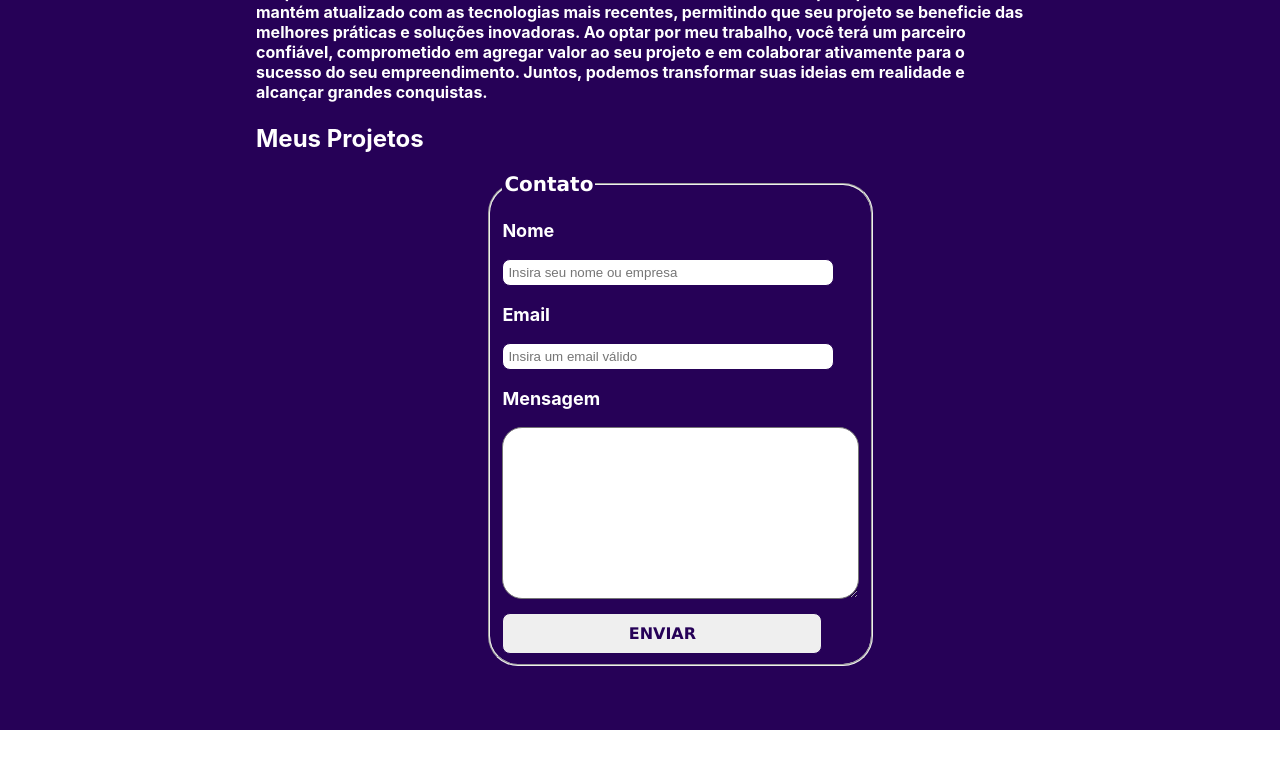
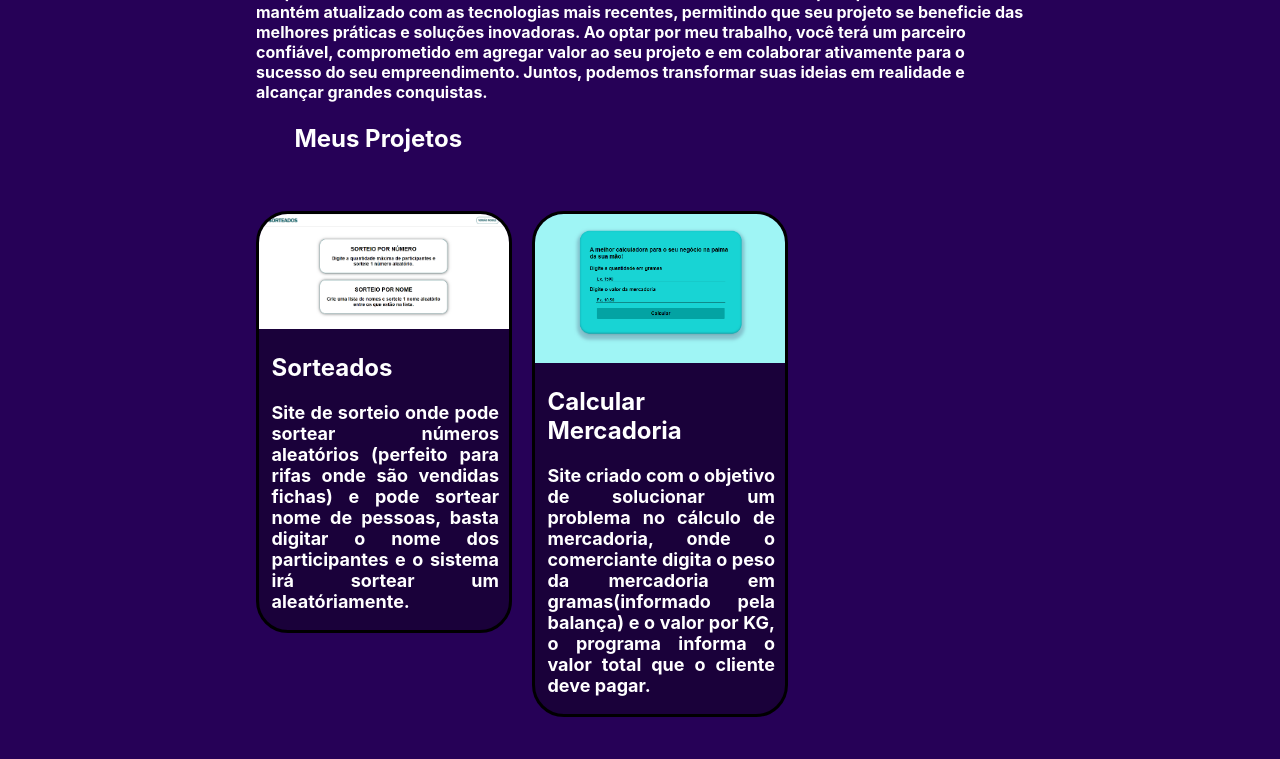
Before and after one commit to jefferson-justino/Portfolio, a React (Create React App) app: page / in a window 1280 px wide. Shown: the part 1200-1959 px from the top of the page. Before the commit the page ends 1930 px from the top, so only its background shows below. Built offline with nearby package versions, Linux system fonts and the light colour scheme.

Commit message:
adição de projetos

```diff
--- a/src/App.js
+++ b/src/App.js
@@ -9,6 +9,7 @@ import linkedin from './images/linkedin.svg'
 import React from 'react';
 import react from './images/ferramentas/icons/react.svg';
 import reactNative from './images/ferramentas/icons/react native.svg'
+import Project from './components/projects';
 function App() {
   return (
     <div className="app">
@@ -77,7 +78,7 @@ Ao optar por meu trabalho, você terá um parceiro confiável, comprometido em a
 
           <section>
             <h2 id='projetos'>Meus Projetos</h2>
-
+              <Project/>
           </section>
 
             <article>
--- /dev/null
+++ b/src/components/project.css
@@ -0,0 +1,43 @@
+.card{
+    width: min-content;
+    border: solid black;
+    border-radius: 2em;
+    background-color: rgb(26, 1, 58);;
+}
+img{
+    width: 250px;
+    border-top-left-radius: 1.8em;
+    border-top-right-radius: 1.8em;
+}
+p{
+    text-align: justify;
+    padding-left: 5%;
+    padding-right: 4%;
+
+}
+h2{
+    padding-left: 5%;
+    padding-right: 4%;
+}
+.results{
+    display: flex;
+    flex-wrap: wrap;
+    padding-top: 5%;
+    gap: 20px;
+    margin-bottom: 40px;
+}
+a :hover{
+    transform: scale(1.1);
+}
+h2 :hover{
+    transform: scale(1);
+}
+p :hover{
+    transform: scale(1);
+}
+img :hover{
+    transform: scale(1);
+}
+.card :hover{
+    transform: scale(1);
+}
--- /dev/null
+++ b/src/components/projects.js
@@ -0,0 +1,44 @@
+import './project.css'
+import { useState } from "react"
+import imgCalculador from '../images/projetos/calculadorMercadoria.png'
+import imgSorteados from '../images/projetos/sorteados.png'
+export default function Project (){
+const [projects, setProjects] = useState([{
+    titulo:'Sorteados',
+    descricao: 'Site de sorteio onde pode sortear números aleatórios (perfeito para rifas onde são vendidas fichas) e pode sortear nome de pessoas, basta digitar o nome dos participantes e o sistema irá sortear um aleatóriamente.',
+    image:imgSorteados,
+    link: 'https://sorteados.netlify.app/'
+},
+{
+    titulo:'Calcular Mercadoria',
+    descricao: 'Site criado com o objetivo de solucionar um problema no cálculo de mercadoria, onde o comerciante digita o peso da mercadoria em gramas(informado pela balança) e o valor por KG, o programa informa o valor total que o cliente deve pagar.',
+    image:imgCalculador,
+    link: 'https://calcularmercadoria.netlify.app/'
+}])
+
+let result = projects.map((item)=>{
+    return(
+        <a href={item.link} target="_blank" rel='noreferrer'>
+            <div className='card'>
+                <img src={item.image} alt="preview"/>
+                <h2>{item.titulo}</h2>
+                <p>{item.descricao}</p>
+
+            </div>
+        </a>
+    )
+})
+
+
+
+
+    return(
+
+
+            <div className='results'>
+                {result}
+            </div>
+
+
+    )
+}
```
Also changed, not shown: src/images/projetos/calculadorMercadoria.png (added), src/images/projetos/sorteados.png (added).
